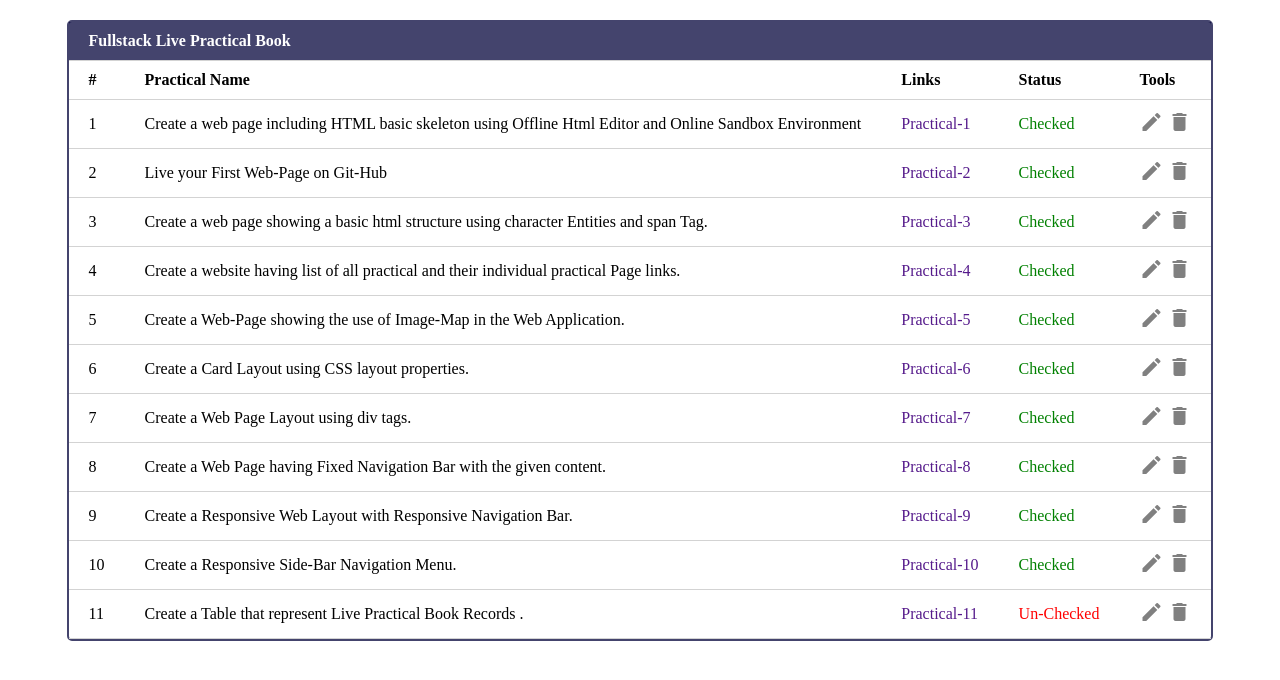
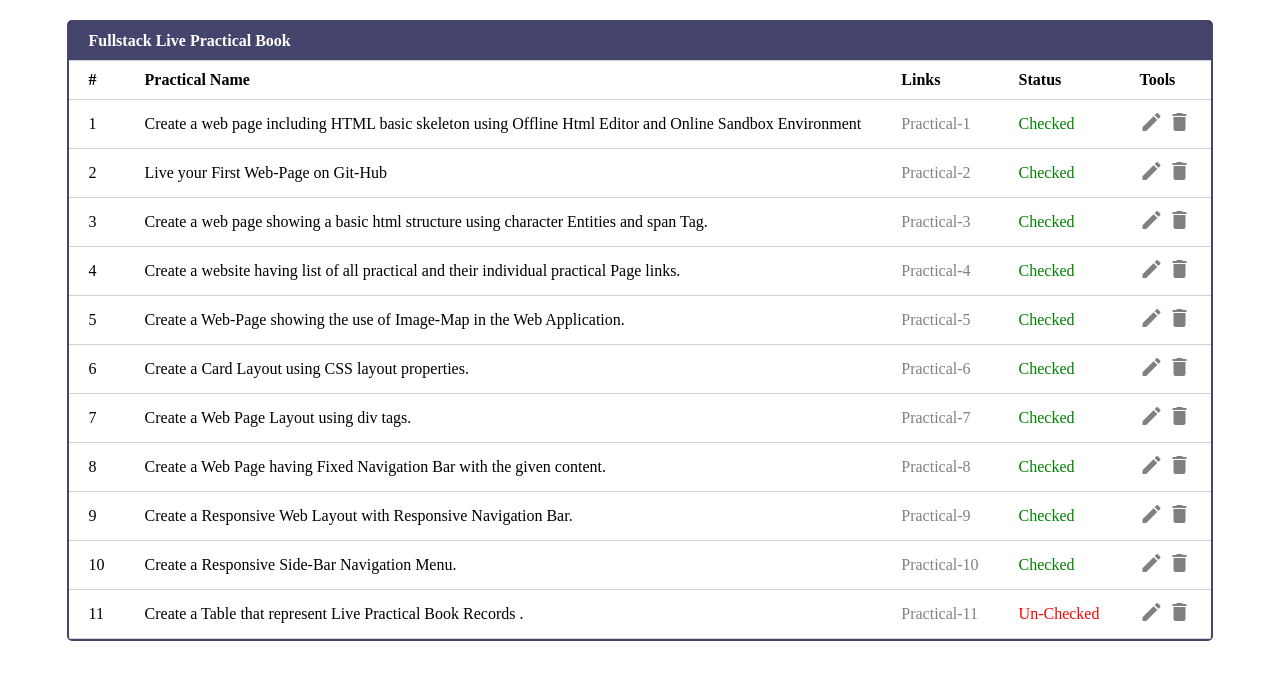
Before and after one commit to aman-gulwani/assignment-6, a plain HTML site: page Pages/Practical-11.html in a window 1280 px wide. Drawn offline with Linux system fonts and the light colour scheme.

Commit message:
Finally completed

```diff
--- a/Pages/Practical-11.html
+++ b/Pages/Practical-11.html
@@ -49,6 +49,7 @@
 
         a  {
             text-decoration: none;
+            color: grey;
         }
 
         a:hover {
@@ -71,7 +72,7 @@
         <tr>
             <td>1</td>
             <td>Create a web page including HTML basic skeleton using Offline Html Editor and Online Sandbox Environment</td>
-            <td><a href="">Practical-1</a></td>
+            <td><a href="https://aman-gulwani.github.io/assignment-6/Pages/practical-1.html">Practical-1</a></td>
             <td style="color: green;">Checked</td>
             <td><i class="material-icons edit">edit</i>
                 <i class="material-icons delete">delete</i>
@@ -80,7 +81,7 @@
         <tr>
             <td>2</td>
             <td>Live your First Web-Page on Git-Hub</td>
-            <td><a href="">Practical-2</a></td>
+            <td><a href="https://aman-gulwani.github.io/assignment-6/Pages/practical-2.html">Practical-2</a></td>
             <td style="color: green;">Checked</td>
             <td><i class="material-icons edit">edit</i>
                 <i class="material-icons delete">delete</i>
@@ -89,7 +90,7 @@
         <tr>
             <td>3</td>
             <td> Create a web page showing a basic html structure using character Entities and span Tag.</td>
-            <td><a href="">Practical-3</a></td>
+            <td><a href="https://aman-gulwani.github.io/assignment-6/Pages/practical-3.html">Practical-3</a></td>
             <td style="color: green;">Checked</td>
             <td><i class="material-icons edit">edit</i>
                 <i class="material-icons delete">delete</i>
@@ -98,7 +99,7 @@
         <tr>
             <td>4</td>
             <td>Create a website having list of all practical and their individual practical Page links.</td>
-            <td><a href="">Practical-4</a></td>
+            <td><a href="https://aman-gulwani.github.io/assignment-6/Pages/practical-4.html">Practical-4</a></td>
             <td style="color: green;">Checked</td>
             <td><i class="material-icons edit">edit</i>
                 <i class="material-icons delete">delete</i>
@@ -107,7 +108,7 @@
         <tr>
             <td>5</td>
             <td>Create a Web-Page showing the use of Image-Map in the Web Application.</td>
-            <td><a href="">Practical-5</a></td>
+            <td><a href="https://aman-gulwani.github.io/assignment-6/Pages/practical-5.html">Practical-5</a></td>
             <td style="color: green;">Checked</td>
             <td><i class="material-icons edit">edit</i>
                 <i class="material-icons delete">delete</i>
@@ -116,7 +117,7 @@
         <tr>
             <td>6</td>
             <td>Create a Card Layout using CSS layout properties.</td>
-            <td><a href="">Practical-6</a></td>
+            <td><a href="https://aman-gulwani.github.io/assignment-6/Pages/Practical-6.html">Practical-6</a></td>
             <td style="color: green;">Checked</td>
             <td><i class="material-icons edit">edit</i>
                 <i class="material-icons delete">delete</i>
@@ -125,7 +126,7 @@
         <tr>
             <td>7</td>
             <td>Create a Web Page Layout using div tags.</td>
-            <td><a href="">Practical-7</a></td>
+            <td><a href="https://aman-gulwani.github.io/assignment-6/Pages/practical-7.html">Practical-7</a></td>
             <td style="color: green;">Checked</td>
             <td><i class="material-icons edit">edit</i>
                 <i class="material-icons delete">delete</i>
@@ -134,7 +135,7 @@
         <tr>
             <td>8</td>
             <td>Create a Web Page having Fixed Navigation Bar with the given content.</td>
-            <td><a href="">Practical-8</a></td>
+            <td><a href="https://aman-gulwani.github.io/assignment-6/Pages/Practical-8.html">Practical-8</a></td>
             <td style="color: green;">Checked</td>
             <td><i class="material-icons edit">edit</i>
                 <i class="material-icons delete">delete</i>
@@ -143,7 +144,7 @@
         <tr>
             <td>9</td>
             <td>Create a Responsive Web Layout with Responsive Navigation Bar.</td>
-            <td><a href="">Practical-9</a></td>
+            <td><a href="https://aman-gulwani.github.io/assignment-6/Pages/Practical-9.html">Practical-9</a></td>
             <td style="color: green;">Checked</td>
             <td><i class="material-icons edit">edit</i>
                 <i class="material-icons delete">delete</i>
@@ -152,7 +153,7 @@
         <tr>
             <td>10</td>
             <td>Create a Responsive Side-Bar Navigation Menu.</td>
-            <td><a href="">Practical-10</a></td>
+            <td><a href="https://aman-gulwani.github.io/assignment-6/Pages/Practical-10.html">Practical-10</a></td>
             <td style="color: green;">Checked</td>
             <td><i class="material-icons edit">edit</i>
                 <i class="material-icons delete">delete</i>
@@ -162,7 +163,7 @@
             <td>11</td>
             <td>Create a Table that represent Live Practical Book Records .
             </td>
-            <td><a href="">Practical-11</a></td>
+            <td><a href="https://aman-gulwani.github.io/assignment-6/Pages/Practical-11.html">Practical-11</a></td>
             <td style="color: red;">Un-Checked</td>
             <td><i class="material-icons edit">edit</i>
                 <i class="material-icons delete">delete</i>
```
